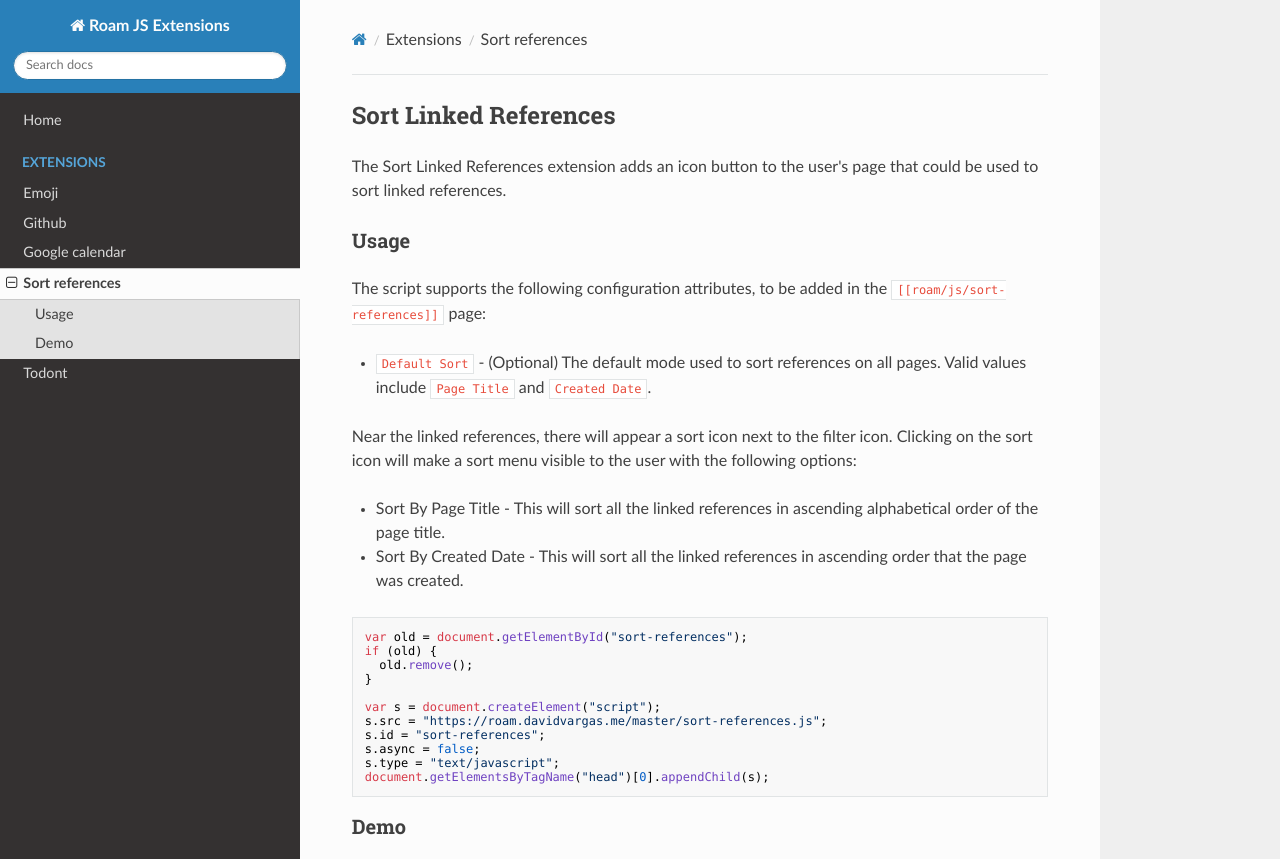
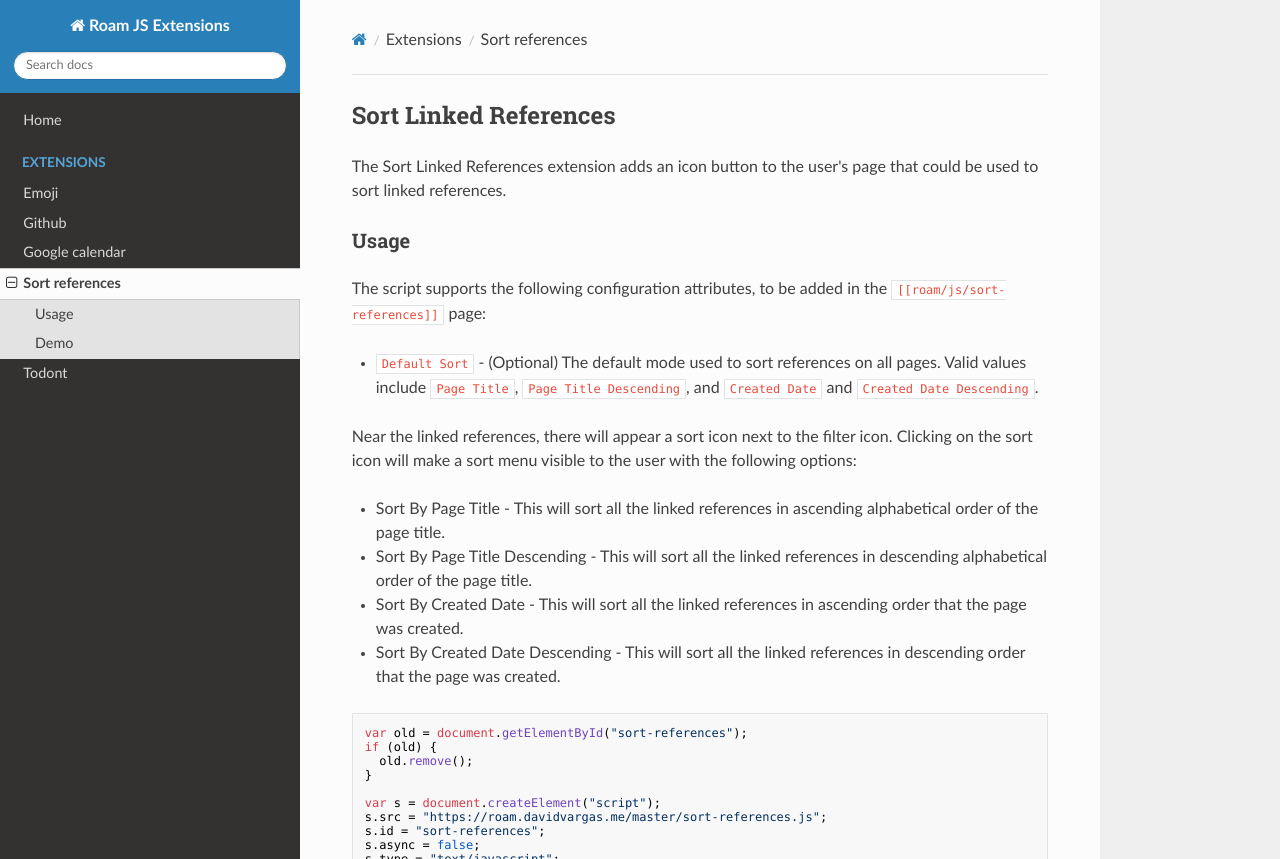
Before and after one commit to dvargas92495/roamjs-com, an MkDocs documentation site: the page built from docs/extensions/sort-references.md, in a window 1280 px wide and 1333 px high, cut to the strip 0-859 px from the top of the window. Built offline with MkDocs 1.6.1, drawn with Linux system fonts in a browser that asks for light colours; nearby versions of some CDN libraries.

Commit message:
Descending sorts (Closes #87) (#89)

````diff
--- a/docs/extensions/sort-references.md
+++ b/docs/extensions/sort-references.md
@@ -6,12 +6,14 @@
 
 The script supports the following configuration attributes, to be added in the `[[roam/js/sort-references]]` page:
 
-- `Default Sort` - (Optional) The default mode used to sort references on all pages. Valid values include `Page Title` and `Created Date`.
+- `Default Sort` - (Optional) The default mode used to sort references on all pages. Valid values include `Page Title`, `Page Title Descending`, and `Created Date` and `Created Date Descending`.
 
 Near the linked references, there will appear a sort icon next to the filter icon. Clicking on the sort icon will make a sort menu visible to the user with the following options:
 
 - Sort By Page Title - This will sort all the linked references in ascending alphabetical order of the page title.
+- Sort By Page Title Descending - This will sort all the linked references in descending alphabetical order of the page title.
 - Sort By Created Date - This will sort all the linked references in ascending order that the page was created.
+- Sort By Created Date Descending - This will sort all the linked references in descending order that the page was created.
 
 ```javascript
 var old = document.getElementById("sort-references");
````
Also changed, not shown: docs/index.md (+2 -0 lines), 1 other file.
